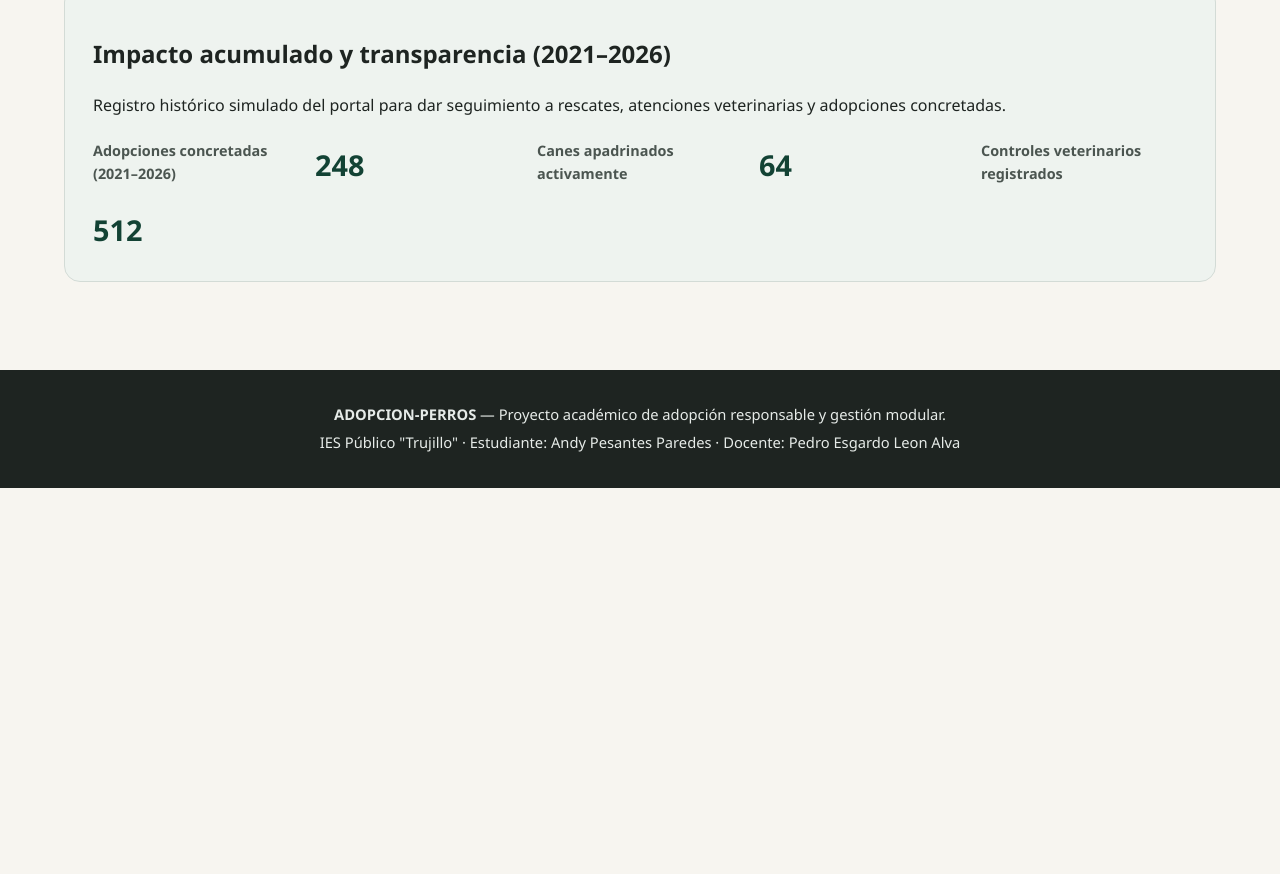
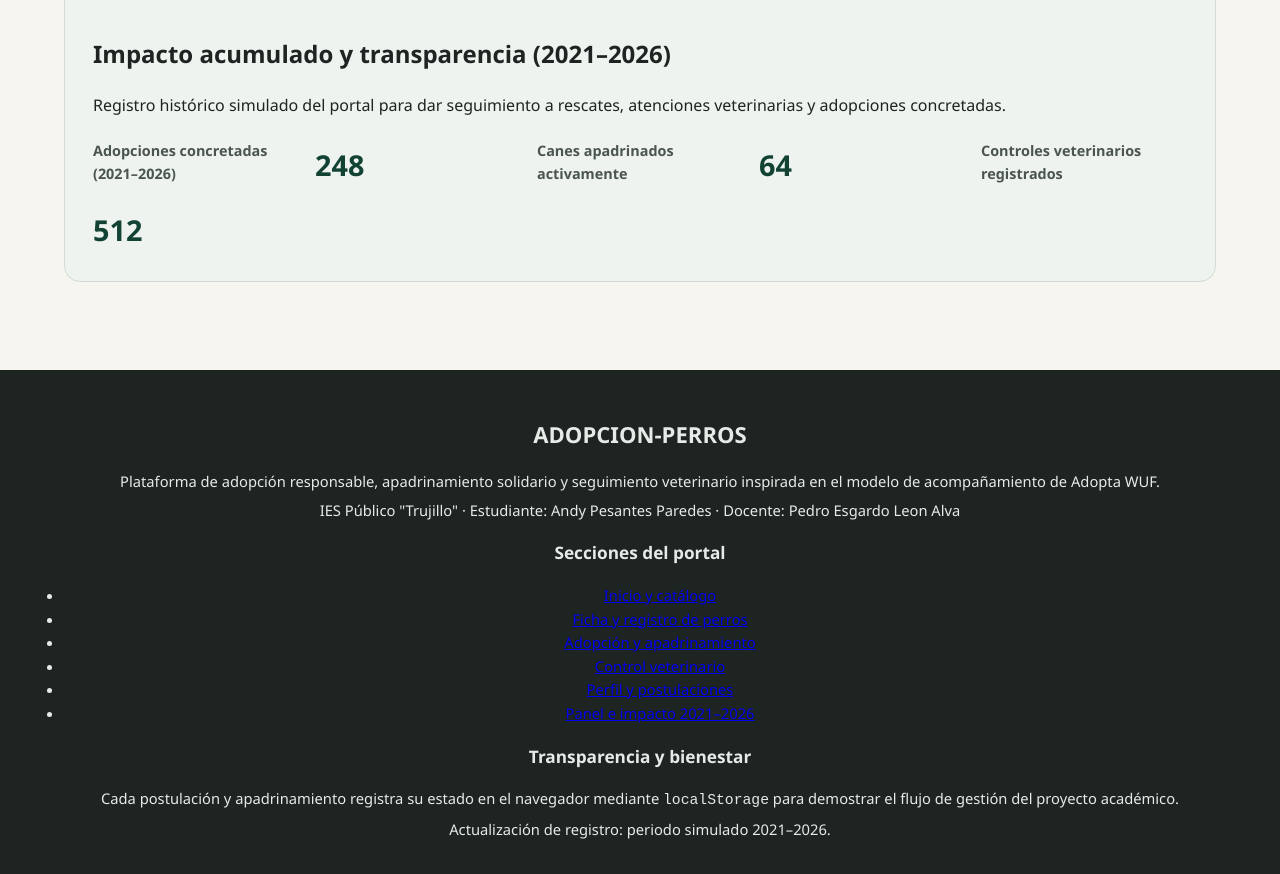
Before and after one commit to AndrewPP2007/ADOPCION-PERROS, a plain HTML site: page index.html in a window 1280 px wide. Shown: the part 1972-2846 px from the top of the page. Before the commit the page ends 2460 px from the top, so only its background shows below. Drawn offline with Linux system fonts and the light colour scheme.

Commit message:
Revise footer for accessibility and content updates

```diff
--- a/index.html
+++ b/index.html
@@ -190,9 +190,30 @@
     </aside>
   </main>
 
-  <footer class="pie-sitio">
-    <p><strong>ADOPCION-PERROS</strong> — Proyecto académico de adopción responsable y gestión modular.</p>
-    <p>IES Público "Trujillo" · Estudiante: Andy Pesantes Paredes · Docente: Pedro Esgardo Leon Alva</p>
+  <footer class="pie-sitio" aria-label="Pie de página institucional y de contacto">
+    <section aria-labelledby="pie-marca">
+      <h2 id="pie-marca">ADOPCION-PERROS</h2>
+      <p>Plataforma de adopción responsable, apadrinamiento solidario y seguimiento veterinario inspirada en el modelo de acompañamiento de Adopta WUF.</p>
+      <p>IES Público "Trujillo" · Estudiante: Andy Pesantes Paredes · Docente: Pedro Esgardo Leon Alva</p>
+    </section>
+
+    <nav aria-label="Accesos rápidos del pie de página">
+      <h3>Secciones del portal</h3>
+      <ul>
+        <li><a href="index.html">Inicio y catálogo</a></li>
+        <li><a href="perros/index.html">Ficha y registro de perros</a></li>
+        <li><a href="adopciones/index.html">Adopción y apadrinamiento</a></li>
+        <li><a href="veterinaria/index.html">Control veterinario</a></li>
+        <li><a href="usuarios/index.html">Perfil y postulaciones</a></li>
+        <li><a href="administracion/index.html">Panel e impacto 2021–2026</a></li>
+      </ul>
+    </nav>
+
+    <section aria-labelledby="pie-transparencia">
+      <h3 id="pie-transparencia">Transparencia y bienestar</h3>
+      <p>Cada postulación y apadrinamiento registra su estado en el navegador mediante <code>localStorage</code> para demostrar el flujo de gestión del proyecto académico.</p>
+      <p>Actualización de registro: periodo simulado 2021–2026.</p>
+    </section>
   </footer>
 
   <script src="script.js"></script>
```
